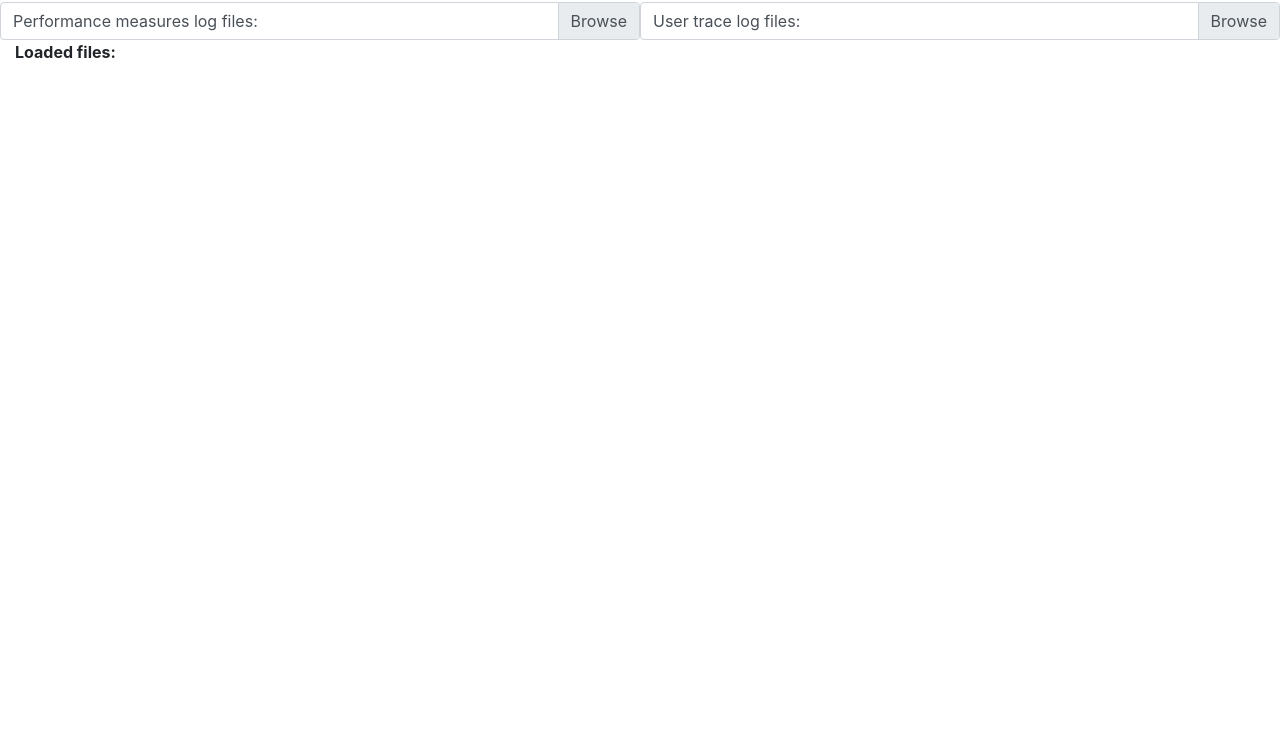
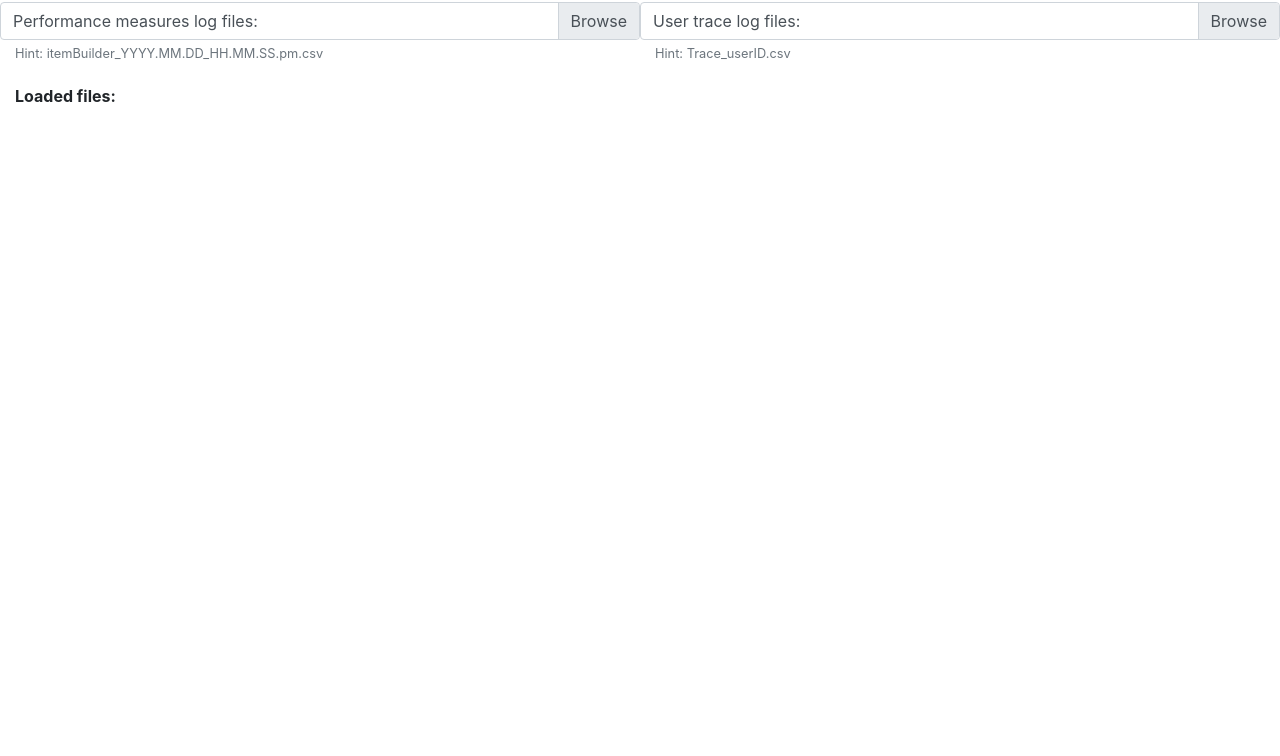
Before and after one commit to edwingamboa/epoc-logs-viewer, a website built with webpack: page src/index.html in a window 1280 px wide. Shown: the part 44-800 px from the top of the page. Built offline with nearby package versions, Linux system fonts and the light colour scheme.

Commit message:
Add hints for files loaders

```diff
--- a/src/index.html
+++ b/src/index.html
@@ -9,19 +9,19 @@
     <div class="container-fluid">
         <h2>Load files</h2>
         <div class="row">
-            <div class="custom-file col">
+            <div class="form-group col">
                 <label for="pmFileUrl" class="custom-file-label">Performance measures log files:</label>
                 <input type="file" class="custom-file-input" id="pmFileUrl">
+                <small id="pmFileUrlHelp" class="form-text text-muted">Hint: itemBuilder_YYYY.MM.DD_HH.MM.SS.pm.csv</small>
             </div>
-            <div class="custom-file col">
+            <div class="form-group col">
                 <label for="userTraceFileUrl" class="custom-file-label">User trace log files:</label>
                 <input type="file" class="custom-file-input" id="userTraceFileUrl">
+                <small id="userTraceFileUrlHelp" class="form-text text-muted">Hint: Trace_userID.csv</small>
             </div>
         </div>
-        <div class="row">
-            <div class="col">
-                <strong>Loaded files:</strong> <span id="loadedFilesText"></span>
-            </div>
+        <div class="form-text">
+            <strong>Loaded files:</strong> <span id="loadedFilesText"></span>
         </div>
 
         <div id="mainContent">
```
